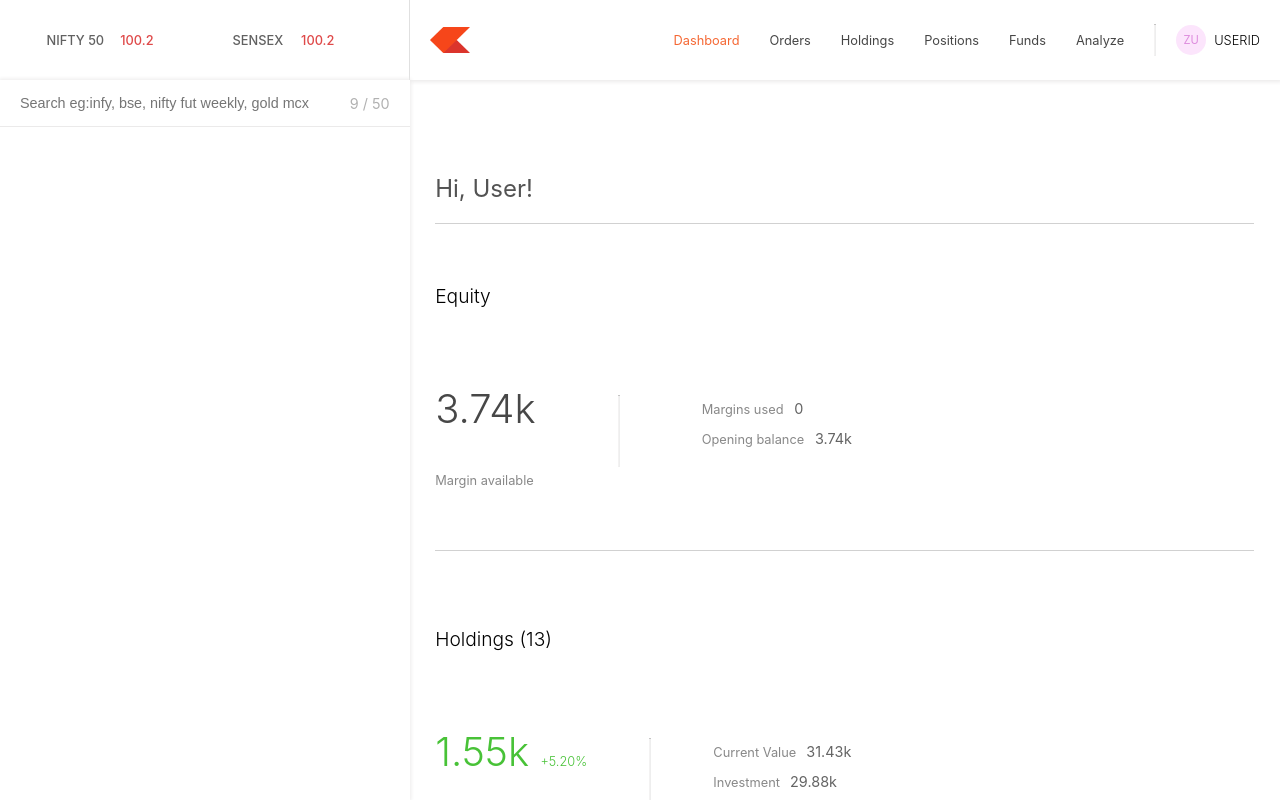
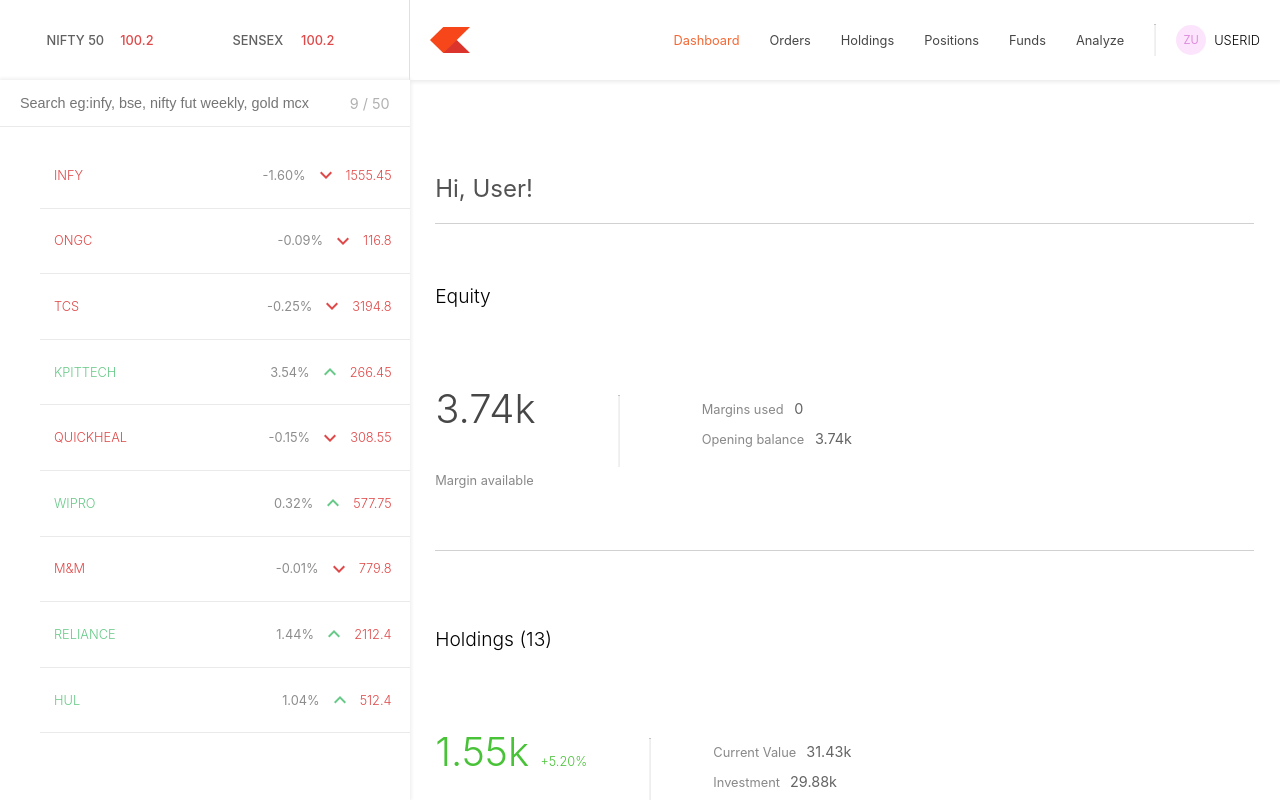
Before and after one commit to VidhanThakur09/StockAnalytics, a React (Vite) app in the folder dashboard/: page / in a window 1280 px wide. Built offline with nearby package versions, Linux system fonts and the light colour scheme.

Commit message:
modify watchlist

```diff
--- a/dashboard/package.json
+++ b/dashboard/package.json
@@ -10,6 +10,10 @@
     "preview": "vite preview"
   },
   "dependencies": {
+    "@emotion/react": "^11.14.0",
+    "@emotion/styled": "^11.14.0",
+    "@mui/icons-material": "^7.1.1",
+    "@mui/material": "^7.1.1",
     "react": "^19.1.0",
     "react-dom": "^19.1.0",
     "react-router-dom": "^7.6.2"
--- a/dashboard/src/components/Dashboard.jsx
+++ b/dashboard/src/components/Dashboard.jsx
@@ -16,7 +16,7 @@ export default function Dashboard(){
         <WatchList />
       <div className="content">
         <Routes>
-          <Route exact path="/" element={<Summary />} />
+          <Route exact path="/*" element={<Summary />} />
           <Route path="/orders" element={<Orders />} />
           <Route path="/holdings" element={<Holdings />} />
           <Route path="/positions" element={<Positions />} />
--- a/dashboard/src/components/WatchList.jsx
+++ b/dashboard/src/components/WatchList.jsx
@@ -1,4 +1,7 @@
-import React from "react";
+import React, {useState} from "react";
+import {Tooltip,Grow} from "@mui/material";
+import {watchlist} from '../data/data.js';
+import WatchListItem from "./WatchListItem.jsx";
 
 export default function WatchList() {
   return (
@@ -11,10 +14,14 @@ export default function WatchList() {
           placeholder="Search eg:infy, bse, nifty fut weekly, gold mcx"
           className="search"
         />
-        <span className="counts"> 9 / 50</span>
+        <span className="counts"> {watchlist.length} / 50</span>
       </div>
 
-      <ul className="list"></ul>
+      <ul className="list">
+        {watchlist.map((stock,index)=>{
+          return <WatchListItem stock={stock} key={index}/>
+        })}
+      </ul>
     </div>
   );
 };
--- /dev/null
+++ b/dashboard/src/components/WatchListAction.jsx
@@ -0,0 +1,39 @@
+import React from 'react'
+import {Tooltip,Grow} from "@mui/material";
+import {BarChartOutlined, MoreHoriz,} from "@mui/icons-material";
+import FormatListBulletedIcon from '@mui/icons-material/FormatListBulleted';
+import DeleteIcon from '@mui/icons-material/Delete';
+export default function WatchListAction({uid}){
+  return (
+    <span className='actions'>
+        <span>
+            <Tooltip title="buy (by)" placement='top' arrow TransitionComponent={Grow}>
+                <button className='buy'>Buy</button>
+            </Tooltip>
+            <Tooltip title="Sell (S)" placement="top" arrow TransitionComponent={Grow}>
+              <button className="sell">Sell</button>
+            </Tooltip>
+            <Tooltip title="Analytics (A)" placement="top" arrow TransitionComponent={Grow}>
+              <button className="action">
+                <FormatListBulletedIcon className="icon" />
+              </button>
+            </Tooltip>
+        <Tooltip title="BarChart" placement="top" arrow TransitionComponent={Grow}>
+          <button className="action">
+            <BarChartOutlined className="icon" />
+          </button>
+        </Tooltip>
+        <Tooltip title="More" placement="top" arrow TransitionComponent={Grow}>
+          <button className="action">
+            <MoreHoriz className="icon" />
+          </button>
+        </Tooltip>
+        <Tooltip title="Delete" placement="top" arrow TransitionComponent={Grow}>
+          <button className="action">
+            <DeleteIcon className="icon" />
+          </button>
+        </Tooltip>
+        </span>
+    </span>
+  )
+}
--- /dev/null
+++ b/dashboard/src/components/WatchListItem.jsx
@@ -0,0 +1,25 @@
+import React from 'react'
+import {KeyboardArrowDown, KeyboardArrowUp} from '@mui/icons-material';
+import WatchListAction from './WatchListAction.jsx';
+export default function WatchListItem ({stock}){
+    const [showWatchListActions, setShowWatchListActions] = React.useState(false);
+    const handleMouseEnter = () => {
+        setShowWatchListActions(true);
+    }
+    const handleMouseLeave = () => {
+        setShowWatchListActions(false);
+    }
+  return (
+    <li onMouseEnter={handleMouseEnter} onMouseLeave={handleMouseLeave}>
+        <div className="item">
+            <p className={stock.isDown?"down":"up"}>{stock.name}</p>
+            <div className="item-info">
+                <span className='percent'>{stock.percent}</span>
+                {stock.isDown ?(<KeyboardArrowDown className="down"/>) : (<KeyboardArrowUp className="up"/>)}
+                <span className='price'>{stock.price}</span>
+            </div>
+        </div>
+        {showWatchListActions && <WatchListAction uid={stock.uid} />}
+    </li>
+  )
+}
```
Also changed, not shown: 1 other file (tests, documents, lock files or other folders).
